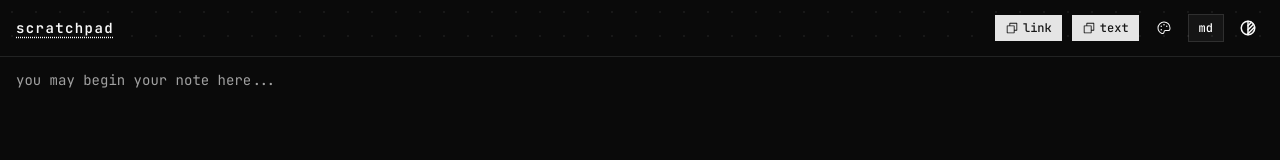
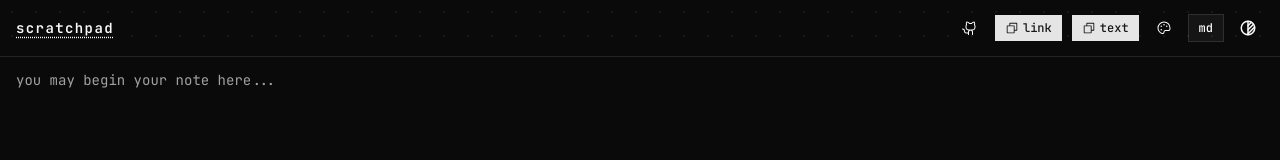
Before and after one commit to dharminnagar/scratchpad, a Next.js app: page / in a window 1280 px wide. Shown: the top 160 px of the page. Built offline with nearby package versions, Linux system fonts and the light colour scheme.

Commit message:
feat: add GitHub link button to header for source access

```diff
--- a/app/page.tsx
+++ b/app/page.tsx
@@ -15,6 +15,7 @@ import { useFontSize } from "@/hooks/use-font-size";
 import { useMarkdownMode } from "@/hooks/use-markdown-mode";
 import { cn, invertLightness } from "@/lib/utils";
 import Copy from "@/components/copy-icon";
+import { GithubLogoIcon } from "@phosphor-icons/react";
 
 export default function Home() {
   const { note, setNote, isNearLimit, isAtLimit } = useUrlNote();
@@ -49,6 +50,20 @@ export default function Home() {
           scratchpad
         </span>
         <div className="flex items-center gap-2">
+          <Button
+            variant="ghost"
+            size="icon"
+            className="extend-touch-target size-8 hover:bg-transparent active:bg-transparent dark:hover:bg-transparent dark:active:bg-transparent"
+            onClick={() =>
+              window.open(
+                "https://github.com/dharminnagar/scratchpad",
+                "_blank"
+              )
+            }
+            title="View source on GitHub"
+          >
+            <GithubLogoIcon className="size-4 transition-colors duration-150" />
+          </Button>
           <Button
             size="sm"
             variant={linkCopied ? "secondary" : "default"}
```
